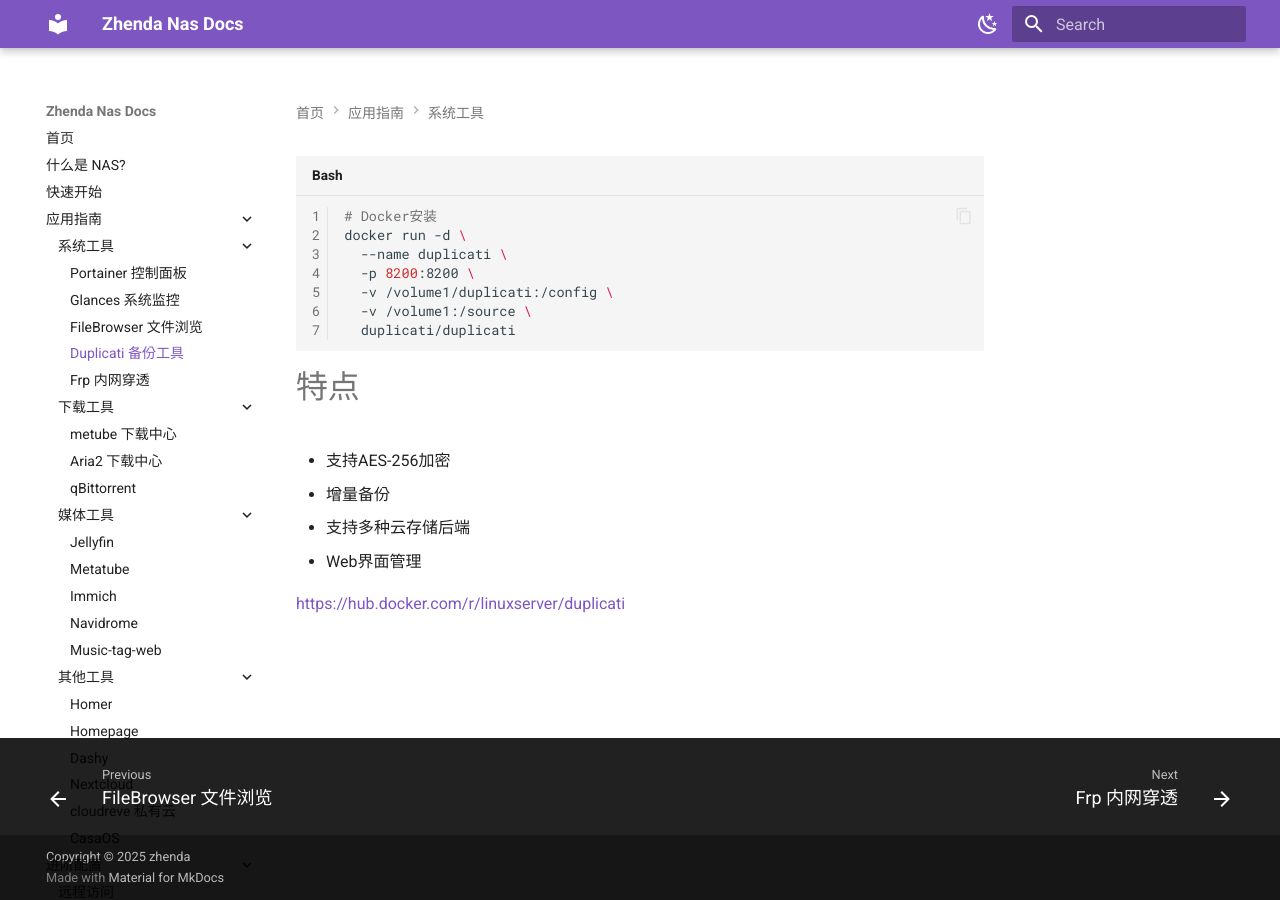
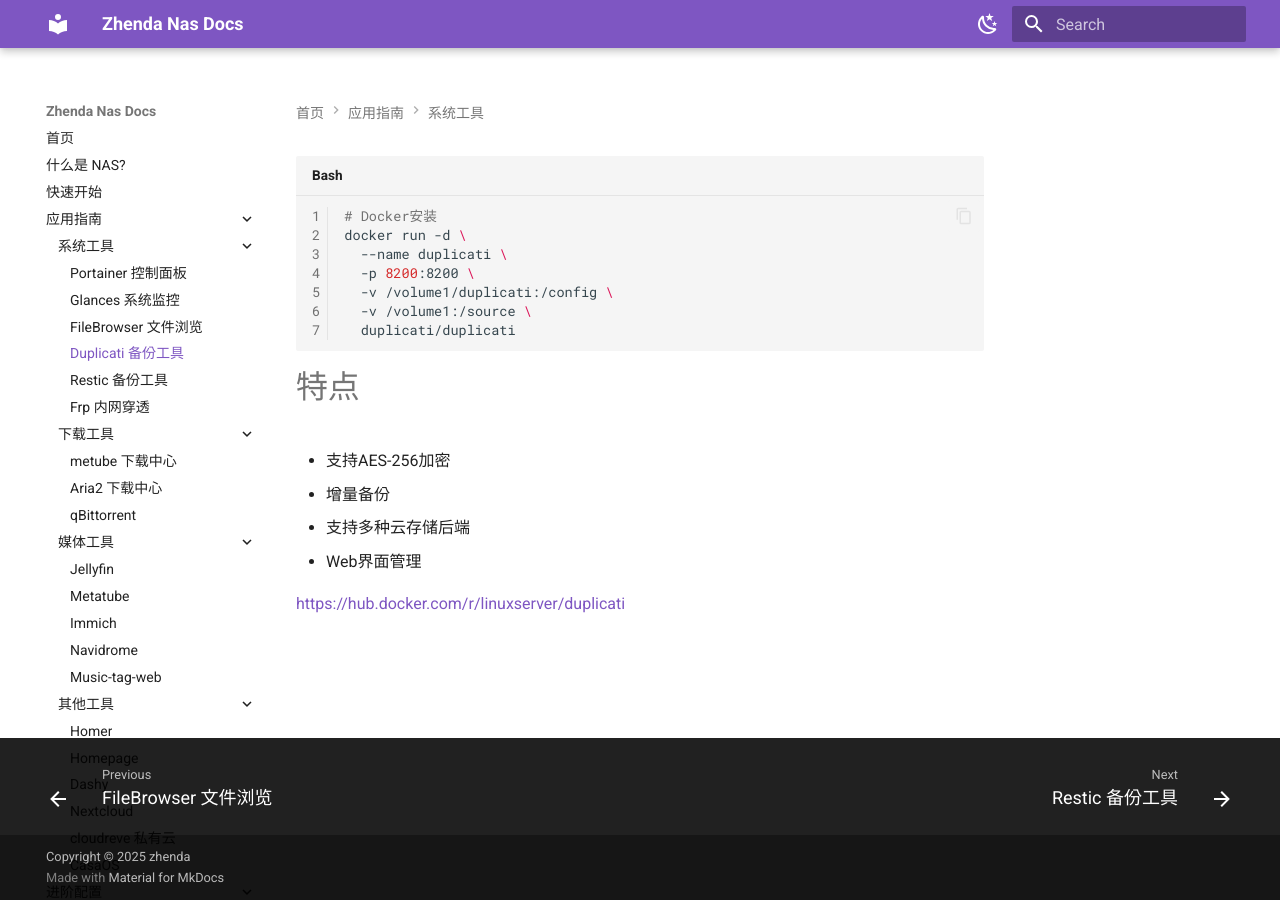
Before and after one commit to zhenda-hub/my-docker-files, an MkDocs documentation site: the page built from docs/applications/system/duplicati.md, in a window 1280 px wide. Built offline with MkDocs 1.6.1 and Material for MkDocs 9.7.7, drawn with Linux system fonts in a browser that asks for light colours; some of the changed lines change nothing that is shown.

Commit message:
update: toc

```diff
--- a/mkdocs.yml
+++ b/mkdocs.yml
@@ -24,6 +24,7 @@
       - Glances 系统监控: applications/system/glances.md
       - FileBrowser 文件浏览: applications/system/filebrowser.md
       - Duplicati 备份工具: applications/system/duplicati.md
+      - Restic 备份工具: applications/system/restic.md
       - Frp 内网穿透: applications/system/frp.md
     - 下载工具:
       - metube 下载中心: applications/download/metube.md
@@ -49,15 +50,16 @@
       - cloudreve 私有云: applications/other/cloudreve.md
       - CasaOS: applications/other/casaos.md
   - 进阶配置:
+    # - 备份策略test: advanced/backup-test.md
+    - 备份策略: advanced/backup-strategies.md
     - 远程访问: advanced/remote.md
-    - 备份策略: advanced/backup-strategies.md
+    - 安全设置: advanced/security.md
     - 高可用策略: advanced/high-availability.md
-    # - 备份策略test: advanced/backup-test.md
-    - 安全设置: advanced/security.md
     - 自动化脚本: advanced/automation-scripts.md
   #   - VPN设置: advanced/vpn-setup.md
   #   - SSL证书: advanced/ssl-certificates.md
-  - 常见问题: troubleshooting.md
+  # - 常见问题: troubleshooting.md
+  - 关于: about.md
 # theme: readthedocs
 theme:
   name: material
```
Also changed, not shown: docs/about.md (added), docs/applications/system/restic.md (added).
